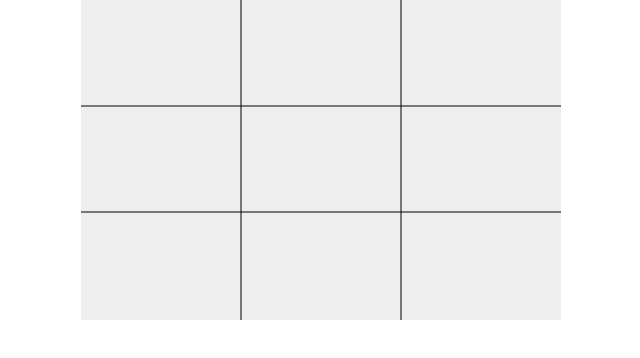
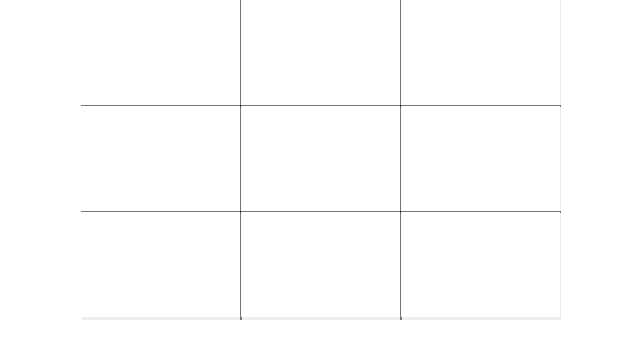
Before and after one commit to alexandrafren/canvasgame, a plain HTML site: page index.html in a window 1280 px wide. Shown: the whole page, without its empty margins (319-959 px from the left). Drawn offline with Linux system fonts and the light colour scheme.

Commit message:
create boxes to use in ttt

```diff
--- a/index.html
+++ b/index.html
@@ -15,9 +15,9 @@
 
 <script>
 	// access the canvas element
-    var canvas = document.getElementById("myCanvas")
+    let canvas = document.getElementById("myCanvas")
     //create the ctx variable, which stores the 2D rendering context
-    var ctx = canvas.getContext("2d")
+    let ctx = canvas.getContext("2d")
     //draw lines for tic-tac-toe
     drawline = (sx, sy, ex, ey) => {
         ctx.beginPath();
@@ -29,6 +29,27 @@
     drawline(320,0,320,320)
     drawline(0,106,480,106)
     drawline(0,212,480,212)
+
+    let turn = "X"
+
+    drawBlock = (l,t,r,b) => {
+        ctx.beginPath();
+        ctx.rect(l,t,r,b);
+        ctx.fillStyle = "#FFF"
+        ctx.fill();
+        ctx.closePath();
+    }
+
+    //blocks need to be slightly smaller than the blocks or the lines wont show up
+    drawBlock(0,0,159,105)
+    drawBlock(160, 0, 159, 105)
+    drawBlock(320,0, 159, 105)
+    drawBlock(0, 106, 159, 105)
+    drawBlock(160,106, 159, 105)
+    drawBlock(320, 106, 159, 105)
+    drawBlock(0, 212, 159, 105)
+    drawBlock(160, 212, 159, 105)
+    drawBlock(320, 212, 159, 105)
 </script>
 
 </body>
```
